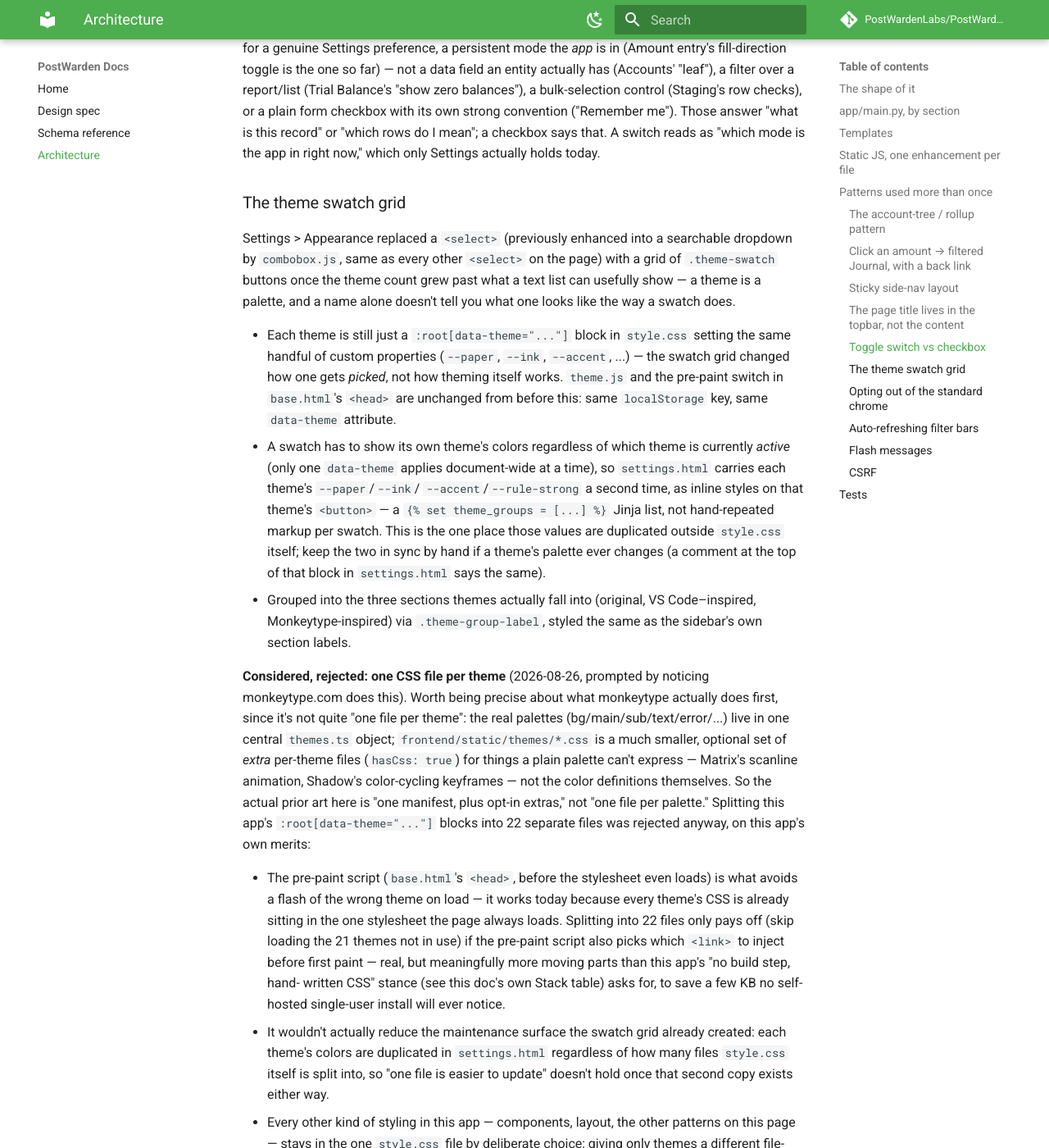
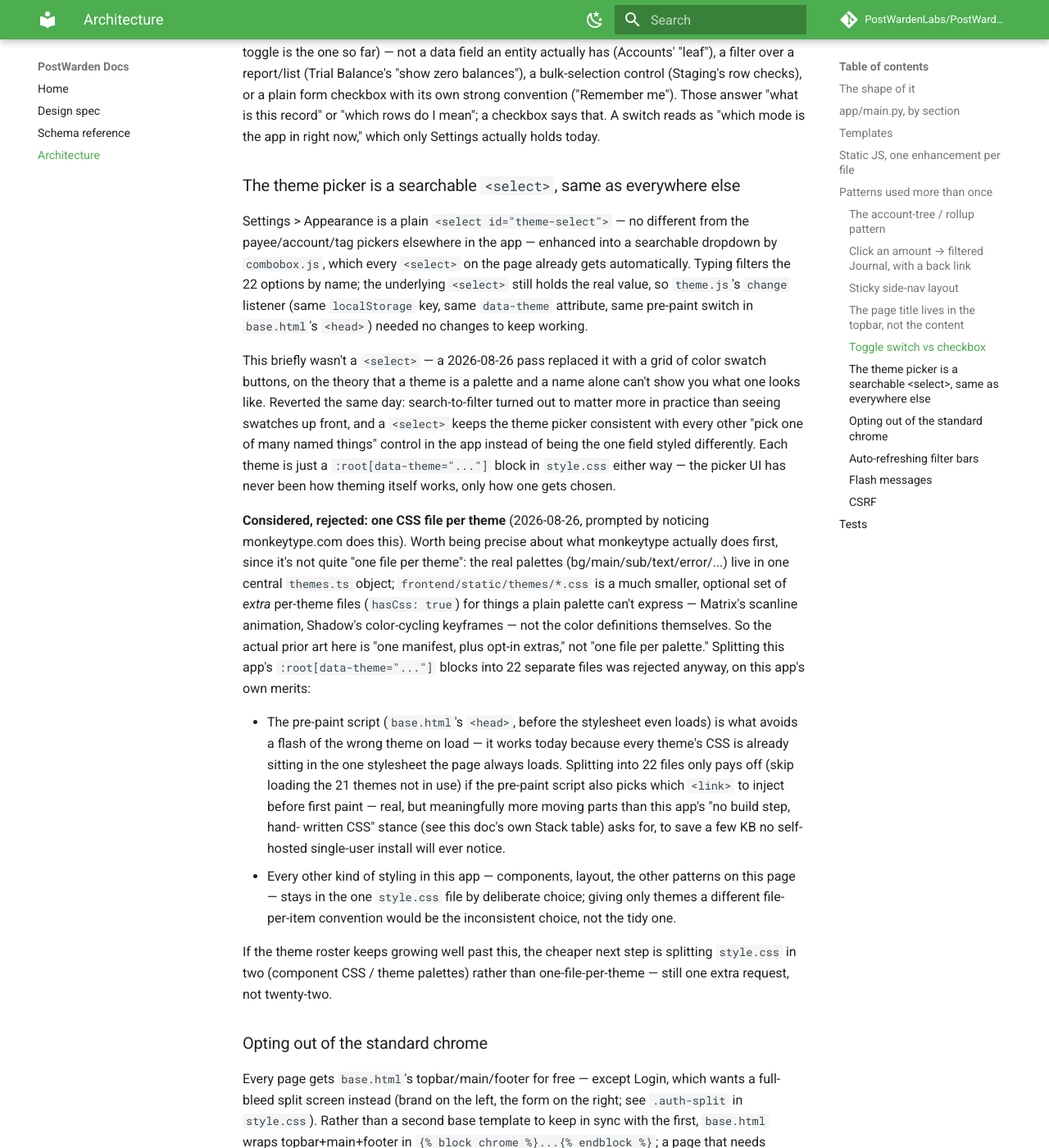
Before and after one commit to PostWardenLabs/PostWarden, an MkDocs documentation site: the page built from docs/ARCHITECTURE.md, in a window 1280 px wide and 1400 px high, scrolled down 7511 px. Shown: the whole window at 82% size. Built offline with MkDocs 1.6.1 and Material for MkDocs 9.7.7, drawn with Linux system fonts in a browser that asks for light colours; comment, search, counter and statistics services are not loaded; some of the changed text lies outside the part shown.

Commit message:
Revert the theme picker back to a searchable dropdown
The swatch grid (added earlier this session) was a reasonable idea in
theory — a theme is a palette, and a name alone doesn't show you what
one looks like — but on reflection, search-to-filter matters more in
practice for picking one of 22 named things, and having the theme
picker be the one control on the page styled differently from every
other "pick one of many" field (payee, account, tags, ...) wasn't worth
it either.

Reverted cleanly: Settings > Appearance is a plain <select> again, with
all 22 options (the swatch grid's full roster, not the old 15) in the
same Original/VS Code/Monkeytype order the grid used, enhanced into a
searchable dropdown by combobox.js exactly the way every other <select>
on the page already is — no theme-specific JS needed for that part.
theme.js reverted to its original change-listener shape; the swatch
grid's CSS (.theme-swatch, .theme-grid, .theme-group-label) and
settings.html's duplicated per-theme color list are gone, since a
<select> doesn't need to show colors up front. docs/ARCHITECTURE.md,
README.md, and the one-file-per-theme rejected-decision note (which
referenced the swatch grid's duplication as one of its reasons) updated
to match.

Verified: typing "tok" into the field filters to Tokyo Night live (same
as the payee combobox pattern this was modeled on); confirmed theme.js's
change handler still sets data-theme/localStorage correctly by driving
the underlying <select> directly. Full pytest suite (110 passed).

Co-Authored-By: Claude Sonnet 5 <noreply@anthropic.com>

```diff
--- a/app/static/style.css
+++ b/app/static/style.css
@@ -592,39 +592,6 @@ html.sidebar-pinned .topbar-inner,
 html.sidebar-pinned main,
 html.sidebar-pinned .footer { margin-left: 14rem; }
 
-/* Theme swatch grid (Settings > Appearance) — replaced a plain <select>
-   (enhanced into a searchable combobox by combobox.js) once the theme
-   count grew past what picking a name out of a text list can show you:
-   a theme is a *palette*, and a combobox can only tell you what one is
-   called, not what it looks like. Each .theme-swatch carries its own
-   theme's actual --paper/--ink/--accent as inline styles in the markup
-   (settings.html) rather than relying on the cascade, since only one
-   data-theme applies document-wide at a time — a swatch has to show its
-   colors regardless of which theme is currently active. */
-.theme-group-label {
-  font-size: 0.7rem; text-transform: uppercase; letter-spacing: 0.07em;
-  color: var(--ink-soft); margin: 1.1rem 0 0.5rem;
-}
-.theme-group-label:first-child { margin-top: 0; }
-.theme-grid {
-  display: grid; grid-template-columns: repeat(auto-fill, minmax(9.5rem, 1fr));
-  gap: 0.6rem;
-}
-.theme-swatch {
-  display: flex; align-items: center; gap: 0.55rem;
-  padding: 0.5rem 0.7rem; border-radius: 3px; border: 1px solid;
-  font: inherit; font-size: 0.82rem; text-align: left; cursor: pointer;
-  /* Colors come from this button's own inline style (per-theme), not the
-     page's current theme — see the file comment above. */
-}
-.theme-swatch:hover { filter: brightness(1.06); }
-.theme-swatch.active {
-  outline: 2px solid var(--focus); outline-offset: 2px;
-}
-.theme-swatch-dot {
-  width: 0.85rem; height: 0.85rem; border-radius: 50%; flex: none;
-  border: 1px solid rgba(0, 0, 0, 0.15);
-}
 .logout-form { display: flex; align-items: center; gap: 0.5rem; }
 .username-link { text-decoration: none; border-bottom: 2px solid transparent; padding-bottom: 0.15rem; }
 .username-link:hover { color: var(--ink); }
--- a/app/static/theme.js
+++ b/app/static/theme.js
@@ -1,26 +1,19 @@
 /* PostWarden — theme picker. Loaded on every page (see base.html).
    The actual switch-before-paint logic lives inline in base.html's <head>,
    so a saved choice applies before the stylesheet renders; this file only
-   wires up Settings' theme swatch grid once the page is interactive —
-   clicking a swatch, and keeping exactly one marked .active. */
+   wires the <select> once the page is interactive. combobox.js enhances
+   it into the same searchable dropdown every other <select> on the page
+   gets — nothing theme-specific to do for that part. */
 (function () {
   var KEY = "postwarden-theme";
   var DEFAULT = "ledger";
-  var swatches = document.querySelectorAll(".theme-swatch");
-  if (!swatches.length) return;
+  var select = document.getElementById("theme-select");
+  if (!select) return;
 
-  var current = localStorage.getItem(KEY) || DEFAULT;
+  select.value = localStorage.getItem(KEY) || DEFAULT;
 
-  function markActive(theme) {
-    swatches.forEach(function (btn) {
-      btn.classList.toggle("active", btn.dataset.theme === theme);
-    });
-  }
-  markActive(current);
-
-  swatches.forEach(function (btn) {
-    btn.addEventListener("click", function () {
-      var theme = btn.dataset.theme;
+  select.addEventListener("change", function () {
+    var theme = select.value;
     if (theme === DEFAULT) {
       document.documentElement.removeAttribute("data-theme");
       localStorage.removeItem(KEY);
@@ -28,7 +21,5 @@
       document.documentElement.setAttribute("data-theme", theme);
       localStorage.setItem(KEY, theme);
     }
-      markActive(theme);
-    });
   });
 })();
--- a/docs/ARCHITECTURE.md
+++ b/docs/ARCHITECTURE.md
@@ -112,7 +112,7 @@ through the template context explicitly.
 | `money-format.js` | Rewrites every `{{ x | money }}` span's displayed text using the symbol/decimal/thousands preference saved in Settings. Also exposed as `window.PostWardenMoney.format()` for the handful of places (the New entry balance bar, `budget-grid.js`) that compute a total client-side and need the same formatting without a `{{ }}` span to rewrite. |
 | `sidebar.js` | Hover-to-preview / click-to-pin hamburger nav. |
 | `staging.js` | The Staging page — "select all" toggles every entry checkbox; both Approve buttons stay disabled until at least one is checked. |
-| `theme.js` | The theme swatch grid in Settings — click handling and which swatch shows `.active`; the pre-paint switch itself lives inline in `base.html`. |
+| `theme.js` | The theme `<select>` in Settings; the pre-paint switch itself lives inline in `base.html`. |
 
 ## Patterns used more than once
 
@@ -245,32 +245,26 @@ this record" or "which rows do I mean"; a checkbox says that. A switch
 reads as "which mode is the app in right now," which only Settings
 actually holds today.
 
-### The theme swatch grid
+### The theme picker is a searchable `<select>`, same as everywhere else
 
-Settings > Appearance replaced a `<select>` (previously enhanced into a
-searchable dropdown by `combobox.js`, same as every other `<select>` on
-the page) with a grid of `.theme-swatch` buttons once the theme count
-grew past what a text list can usefully show — a theme is a palette, and
-a name alone doesn't tell you what one looks like the way a swatch does.
+Settings > Appearance is a plain `<select id="theme-select">` — no
+different from the payee/account/tag pickers elsewhere in the app —
+enhanced into a searchable dropdown by `combobox.js`, which every
+`<select>` on the page already gets automatically. Typing filters the
+22 options by name; the underlying `<select>` still holds the real
+value, so `theme.js`'s `change` listener (same `localStorage` key, same
+`data-theme` attribute, same pre-paint switch in `base.html`'s `<head>`)
+needed no changes to keep working.
 
-- Each theme is still just a `:root[data-theme="..."]` block in
-  `style.css` setting the same handful of custom properties (`--paper`,
-  `--ink`, `--accent`, ...) — the swatch grid changed how one gets
-  *picked*, not how theming itself works. `theme.js` and the pre-paint
-  switch in `base.html`'s `<head>` are unchanged from before this: same
-  `localStorage` key, same `data-theme` attribute.
-- A swatch has to show its own theme's colors regardless of which theme
-  is currently *active* (only one `data-theme` applies document-wide at
-  a time), so `settings.html` carries each theme's `--paper`/`--ink`/
-  `--accent`/`--rule-strong` a second time, as inline styles on that
-  theme's `<button>` — a `{% set theme_groups = [...] %}` Jinja list, not
-  hand-repeated markup per swatch. This is the one place those values
-  are duplicated outside `style.css` itself; keep the two in sync by
-  hand if a theme's palette ever changes (a comment at the top of that
-  block in `settings.html` says the same).
-- Grouped into the three sections themes actually fall into (original,
-  VS Code–inspired, Monkeytype-inspired) via `.theme-group-label`,
-  styled the same as the sidebar's own section labels.
+This briefly wasn't a `<select>` — a 2026-08-26 pass replaced it with a
+grid of color swatch buttons, on the theory that a theme is a palette
+and a name alone can't show you what one looks like. Reverted the same
+day: search-to-filter turned out to matter more in practice than seeing
+swatches up front, and a `<select>` keeps the theme picker consistent
+with every other "pick one of many named things" control in the app
+instead of being the one field styled differently. Each theme is just a
+`:root[data-theme="..."]` block in `style.css` either way — the picker
+UI has never been how theming itself works, only how one gets chosen.
 
 **Considered, rejected: one CSS file per theme** (2026-08-26, prompted by
 noticing monkeytype.com does this). Worth being precise about what
@@ -294,11 +288,6 @@ merits:
   meaningfully more moving parts than this app's "no build step, hand-
   written CSS" stance (see this doc's own Stack table) asks for, to
   save a few KB no self-hosted single-user install will ever notice.
-- It wouldn't actually reduce the maintenance surface the swatch grid
-  already created: each theme's colors are duplicated in `settings.html`
-  regardless of how many files `style.css` itself is split into, so
-  "one file is easier to update" doesn't hold once that second copy
-  exists either way.
 - Every other kind of styling in this app — components, layout, the
   other patterns on this page — stays in the one `style.css` file by
   deliberate choice; giving only themes a different file-per-item
```
Also changed, not shown: README.md (+1 -1 lines), 1 other file. Lines whose indentation alone changed are shown as unchanged.
